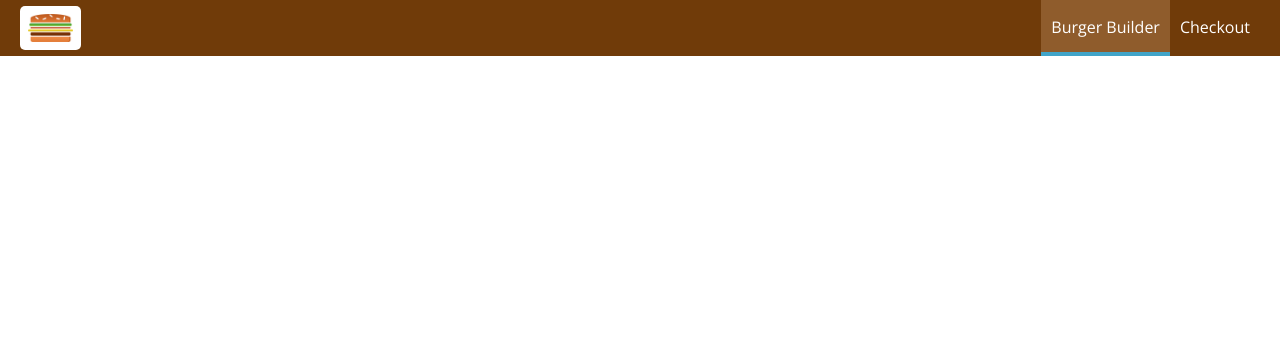
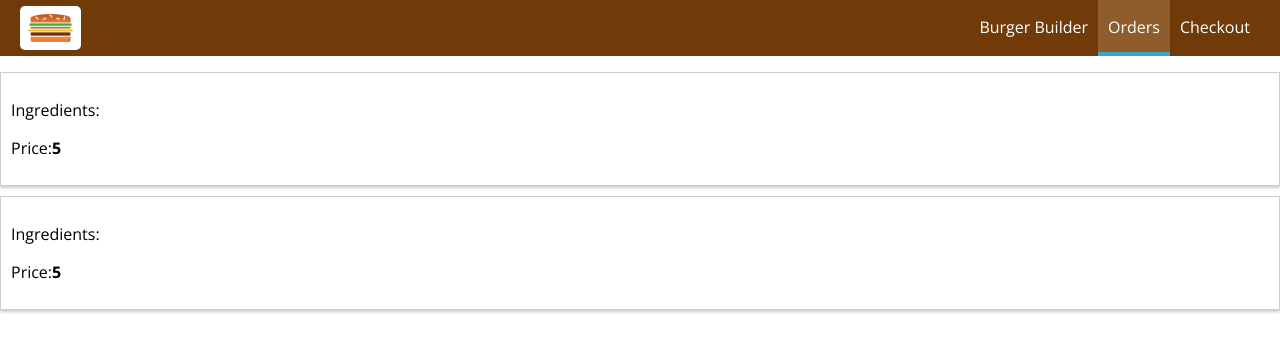
Before and after one commit to jelenamanot/burger-builder, a React app: page /orders in a window 1280 px wide. Shown: the top 352 px of the page. Built offline with nearby package versions, Linux system fonts and the light colour scheme.

Commit message:
Order component / Navigation upgrade

```diff
--- a/src/App.js
+++ b/src/App.js
@@ -4,6 +4,7 @@
 import Layout from './hoc/Layout/Layout';
 import BurgerBuilder from './containers/BurgerBuilder/BurgerBuilder';
 import Checkout from './containers/Checkout/Checkout';
+import Orders from './containers/Orders/Orders';
 
 class App extends Component {
     render() {
@@ -12,6 +13,7 @@
                 <Layout>
                     <Switch>
                         <Route path="/checkout" component={Checkout} />
+                        <Route path="/orders" component={Orders} />
                         <Route path="/" exact component={BurgerBuilder} />
                     </Switch>
                 </Layout>
--- a/src/components/Navigation/NavigationItems/NavigationItem/NavigationItem.js
+++ b/src/components/Navigation/NavigationItems/NavigationItem/NavigationItem.js
@@ -1,14 +1,17 @@
 import React from 'react';
+import { NavLink } from 'react-router-dom';
+
 import classes from './NavigationItem.css';
 
 const navigationItem = (props) => (
     <li className={classes.NavigationItem}>
-        <a
-            className={props.active ? classes.active : null}
-            href={props.link}
+        <NavLink
+           exact={props.exact}
+           to={props.link}
+           activeClassName={classes.active}
         >
             {props.children}
-        </a>
+        </NavLink>
     </li>
 );
 
--- a/src/components/Navigation/NavigationItems/NavigationItems.js
+++ b/src/components/Navigation/NavigationItems/NavigationItems.js
@@ -5,8 +5,9 @@
 
 const navigationItems = () => (
     <ul className={classes.NavigationItems}>
-        <NavigationItem link="/" active>Burger Builder</NavigationItem>
-        <NavigationItem link="/">Checkout</NavigationItem>
+        <NavigationItem link="/" exact>Burger Builder</NavigationItem>
+        <NavigationItem link="/orders">Orders</NavigationItem>
+        <NavigationItem link="/checkout">Checkout</NavigationItem>
     </ul>
 );
 
--- /dev/null
+++ b/src/components/Order/Order.css
@@ -0,0 +1,8 @@
+.Order {
+    width: 100%;
+    border: 1px solid #ccc;
+    box-shadow: 0 2px 3px #ccc;
+    padding: 10px;
+    margin: 10px auto;
+    box-sizing: border-box;
+}
--- /dev/null
+++ b/src/components/Order/Order.js
@@ -0,0 +1,11 @@
+import React from 'react';
+import classes from './Order.css';
+
+const order = (props) => (
+    <div className={classes.Order}>
+        <p>Ingredients:</p>
+        <p>Price:<strong>5</strong></p>
+    </div>
+);
+
+export default order;
--- /dev/null
+++ b/src/containers/Orders/Orders.js
@@ -0,0 +1,16 @@
+import React from 'react';
+
+import Order from '../../components/Order/Order';
+
+class Orders extends React.Component {
+    render() {
+        return(
+            <div>
+                <Order/>
+                <Order/>
+            </div>
+        );
+    }
+}
+
+export default Orders;
```
